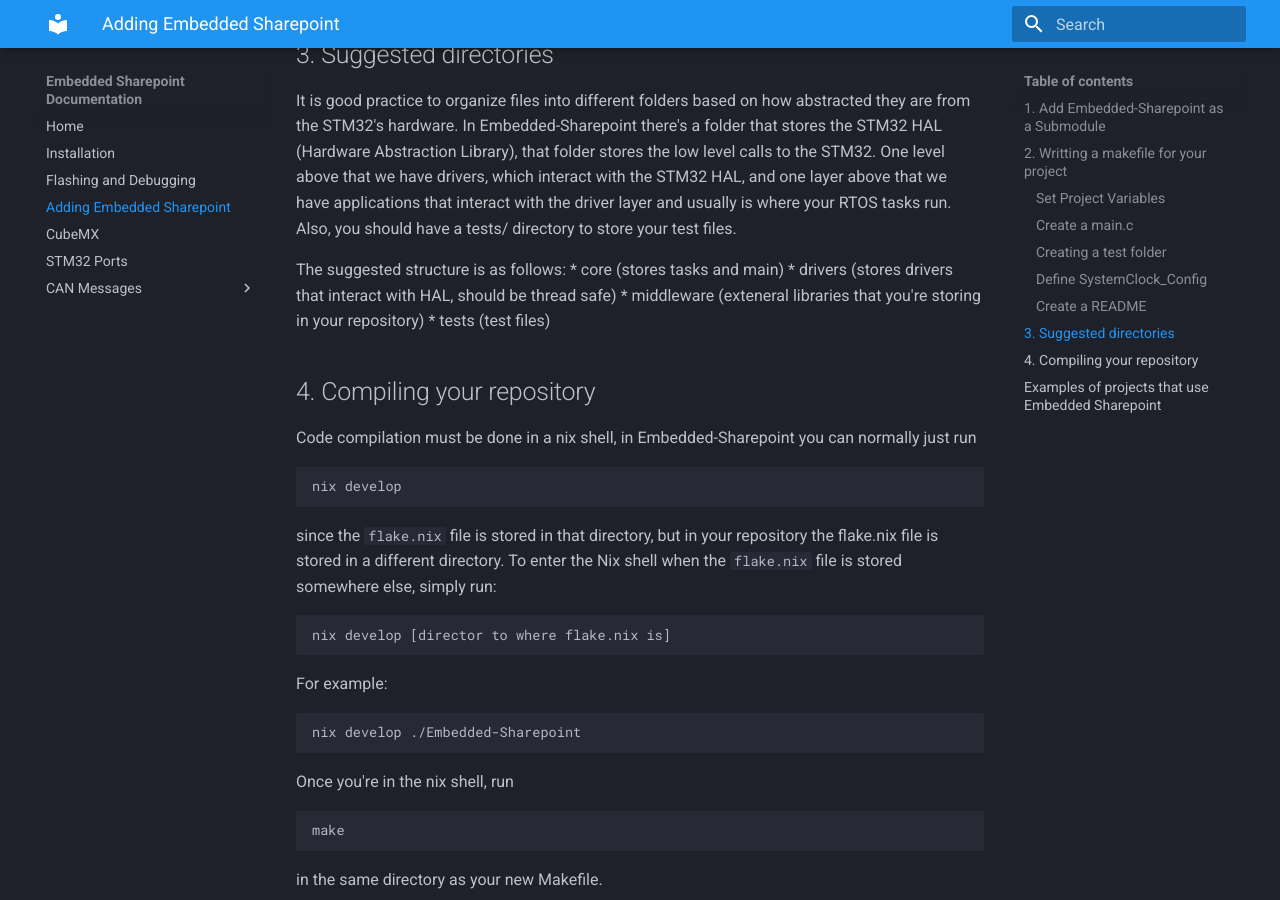
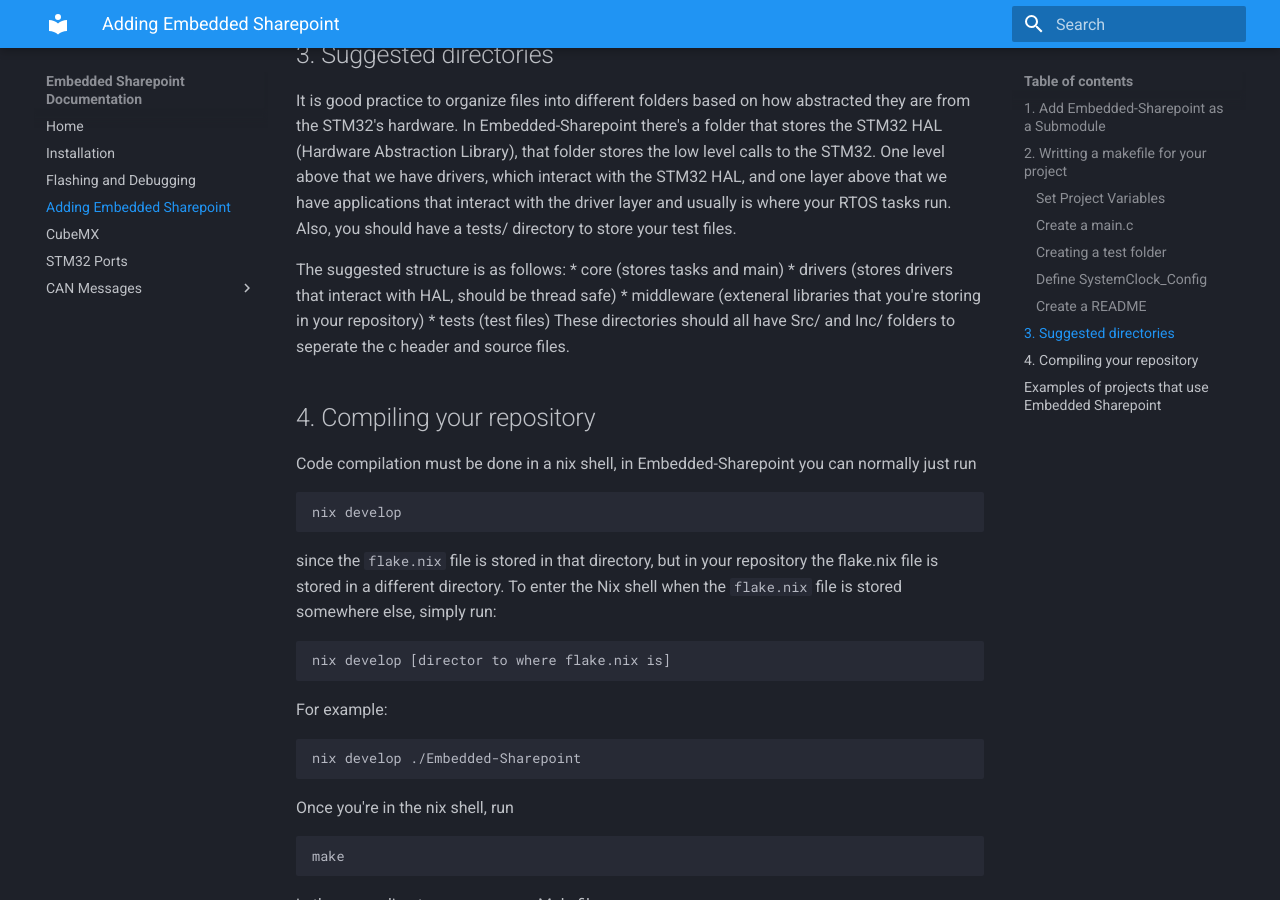
Before and after one commit to lhr-solar/Embedded-Sharepoint, an MkDocs documentation site: the page built from docs/SharepointSubmodule.md, in a window 1280 px wide and 900 px high, scrolled down 2105 px. Built offline with MkDocs 1.6.1 and Material for MkDocs 9.7.7, drawn with Linux system fonts in a browser that asks for light colours.

Commit message:
womp womp

```diff
--- a/docs/SharepointSubmodule.md
+++ b/docs/SharepointSubmodule.md
@@ -52,6 +52,7 @@ The suggested structure is as follows:
 * drivers (stores drivers that interact with HAL, should be thread safe)
 * middleware (exteneral libraries that you're storing in your repository)
 * tests (test files)
+These directories should all have Src/ and Inc/ folders to seperate the c header and source files.
 
 ## 4. Compiling your repository
 Code compilation must be done in a nix shell, in Embedded-Sharepoint you can normally just run
```
